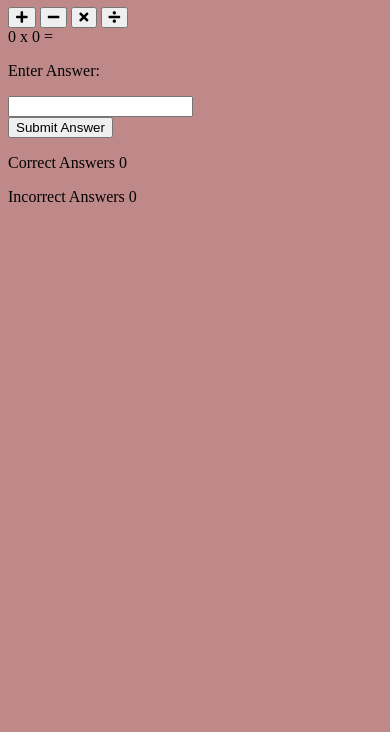
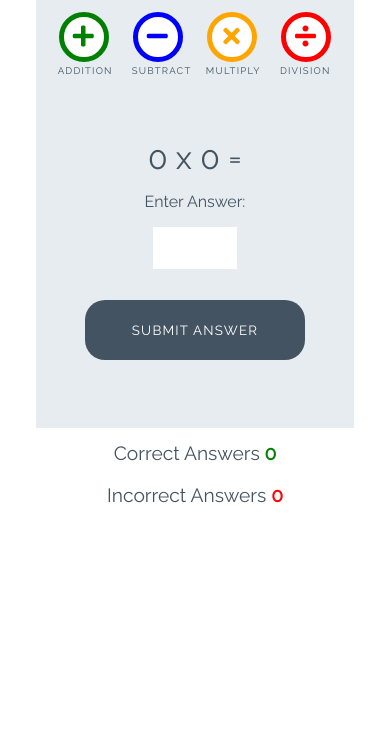
Before and after one commit to Nazek-Altayeb/love-maths, a plain HTML site: page index.html in a window 390 px wide. Shown: the part 112-844 px from the top of the page. Drawn offline with Linux system fonts and the light colour scheme; files whose address does not match are found by name.

Commit message:
style the buttons

```diff
--- a/assests/css/style.css
+++ /dev/null
@@ -1,3 +0,0 @@
-body{
-    background: rgb(192, 137, 137);
-}
--- /dev/null
+++ b/assets/css/style.css
@@ -0,0 +1,252 @@
+/* --------- Global style */
+
+body {
+    background-color: white;
+    font-family: "Raleway", sans-serif;
+    color: #445361;
+    text-align: center;
+}
+
+/* --------- Heading */
+
+.heading {
+    text-align: center;
+    font-size: 2.5rem;
+}
+
+.logo {
+    height: 40px;
+    padding-right: 5px;
+}
+
+/* --------- Game layout */
+
+.game-area {
+    background-color: #E6ECF0;
+    box-sizing: border-box;
+    width: 85%;
+    height: 65vh;
+    max-height: 450px;
+    max-width: 830px;
+    margin-left: auto;
+    margin-right: auto;
+    padding: 1%;
+}
+
+.question-area {
+    width: 50%;
+    font-size: 2rem;
+    margin: auto;
+    padding: 50px 0;
+}
+
+.question-area span {
+    padding: 0 15px;
+}
+
+.score-area {
+    margin: 5px auto;
+    width: 60%;
+    font-size: 1.2rem;
+}
+
+.controls-area {
+    width: 85%;
+    margin: 30px auto;
+}
+
+#score {
+    color: green;
+    font-weight: bold;
+}
+
+#incorrect {
+    color: red;
+    font-weight: bold;
+}
+
+.answer-message {
+    display: none;
+    font-size: 1rem;
+}
+
+#answer-box {
+    border: none;
+    color: #445361;
+    display: inline-block;
+    height: 40px;
+    width: 80px;
+    font-size: 1.2rem;
+}
+
+.scores {
+    display: inline-block;
+    padding: 25px;
+}
+
+/* --------- Buttons */
+
+.btn {
+    width: 220px;
+    height: 60px;
+    font-family: "Raleway", sans-serif;
+    text-transform: uppercase;
+    letter-spacing: 1.2px;
+    color: white;
+}
+
+.btn:focus {
+    outline: none;
+}
+
+.btn--big {
+    padding-top: 10px;
+    border-radius: 50%;
+    background-color: white;
+    border: 10px solid;
+    width: 100px;
+    height: 100px;
+    font-size: 3.2rem;
+    margin: 0 30px;
+    transition: all 0.5s;
+}
+
+.btn--big::after{
+    content: attr(data-type);
+    font-size: 1rem;
+    color: #445361;
+    position: relative;
+    left: -0.5em;
+}
+
+.btn--blue {
+    border-color: blue;
+    color: blue;
+}
+
+.btn--blue:active,
+.btn--blue:hover {
+    background-color: darkblue;
+    color: white;
+}
+
+.btn--orange {
+    border-color: orange;
+    color: orange;
+}
+
+.btn--orange:active,
+.btn--orange:hover {
+    background-color: darkorange;
+    color: white;
+}
+
+.btn--red {
+    border-color: red;
+    color: red;
+}
+
+.btn--red:active,
+.btn--red:hover {
+    background-color: darkred;
+    color: white;
+}
+
+.btn--green {
+    border-color: green;
+    color: green;
+}
+
+.btn--green:active,
+.btn--green:hover {
+    background-color: darkgreen;
+    color: white;
+}
+
+.btn--gray {
+    margin-top: 25px;
+    background-color: #445361;
+    border: 1px transparent;
+    border-radius: 20px;
+}
+
+.btn--gray:active,
+.btn--gray:hover {
+    background-color: #0d1013;
+}
+
+/* --------- Media queries */
+
+@media (max-width: 414px) {
+    .controls-area {
+        width: 100%;
+    }
+
+    .btn--big {
+        margin: 0 10px;
+        padding: 5px;
+        border: 5px solid;
+        width: 50px;
+        height: 50px;
+        font-size: 1.5rem;
+    }
+
+    .btn--big::after {
+        font-size: 0.6rem;
+        left: -0.7rem;
+    }
+
+    .question-area {
+        padding: 10% 0;
+        width: 100%;
+    }
+
+    .question-area span {
+        padding: 0;
+    }
+
+    .answer-message {
+        display: block;
+    }
+
+    #answer-box {
+        display: block;
+        margin: 0 auto;
+    }
+    .btn--gray {
+        margin-top: 0;
+    }
+
+    .score-area {
+        width: 100%;
+    }
+
+    .scores {
+        margin: 0.5em auto;
+        display: block;
+        padding: 5px;
+    }
+
+    .heading {
+        font-size: 2rem;
+    }
+}
+
+@media (max-width: 320px) {
+    .game-area {
+        height: 70vh;
+    }
+
+    .controls-area {
+        width: 75%;
+        margin: 10px auto;
+    }
+
+    .btn--big {
+        margin: 10px 10px;
+    }
+    .question-area {
+        padding: 10px 0;
+    }
+
+}
--- a/index.html
+++ b/index.html
@@ -6,7 +6,7 @@
     <meta name="viewport" content="width=device-width, initial-scale=1.0">
     <link rel="stylesheet" href="https://use.fontawesome.com/releases/v5.7.2/css/all.css" integrity="sha384-fnmOCqbTlWIlj8LyTjo7mOUStjsKC4pOpQbqyi7RrhN7udi9RwhKkMHpvLbHG9Sr" crossorigin="anonymous">
     <link href="https://fonts.googleapis.com/css?family=Raleway%7CRighteous" rel="stylesheet">
-    <link rel="stylesheet" href="./assests/css/style.css">
+    <link rel="stylesheet" href="./assets/css/style.css">
 
     <title>Love Math</title>
 </head>
@@ -16,16 +16,16 @@
     </h1>
     <div class="game-area">
         <div class="controls-area">
-            <button class="btn btn--big btn--green">
+            <button data-type="addition" class="btn btn--big btn--green">
                 <i class="fas fa-plus"></i>
             </button>
-            <button class="btn btn--big btn--blue">
+            <button data-type="subtract" class="btn btn--big btn--blue">
                 <i class="fas fa-minus"></i>
             </button>
-            <button class="btn btn--big btn--orange">
+            <button data-type="multiply" class="btn btn--big btn--orange">
                 <i class="fas fa-times"></i>
             </button>
-            <button class="btn btn--big btn--red">
+            <button data-type="division" class="btn btn--big btn--red">
                 <i class="fas fa-divide"></i>
             </button>
         </div>
@@ -44,6 +44,6 @@
         <p class="scores">Correct Answers <span id="score">0</span></p>
         <p class="scores">Incorrect Answers <span id="incorrect">0</span></p>
     </div>
-    <script src="./assests/js/script.js"></script>
+    <script src="./assets/js/script.js"></script>
 </body>
 </html>
```
Also changed, not shown: assets/images/logo.png (renamed from assests/images/logo.png), assets/js/script.js (renamed from assests/js/script.js).
